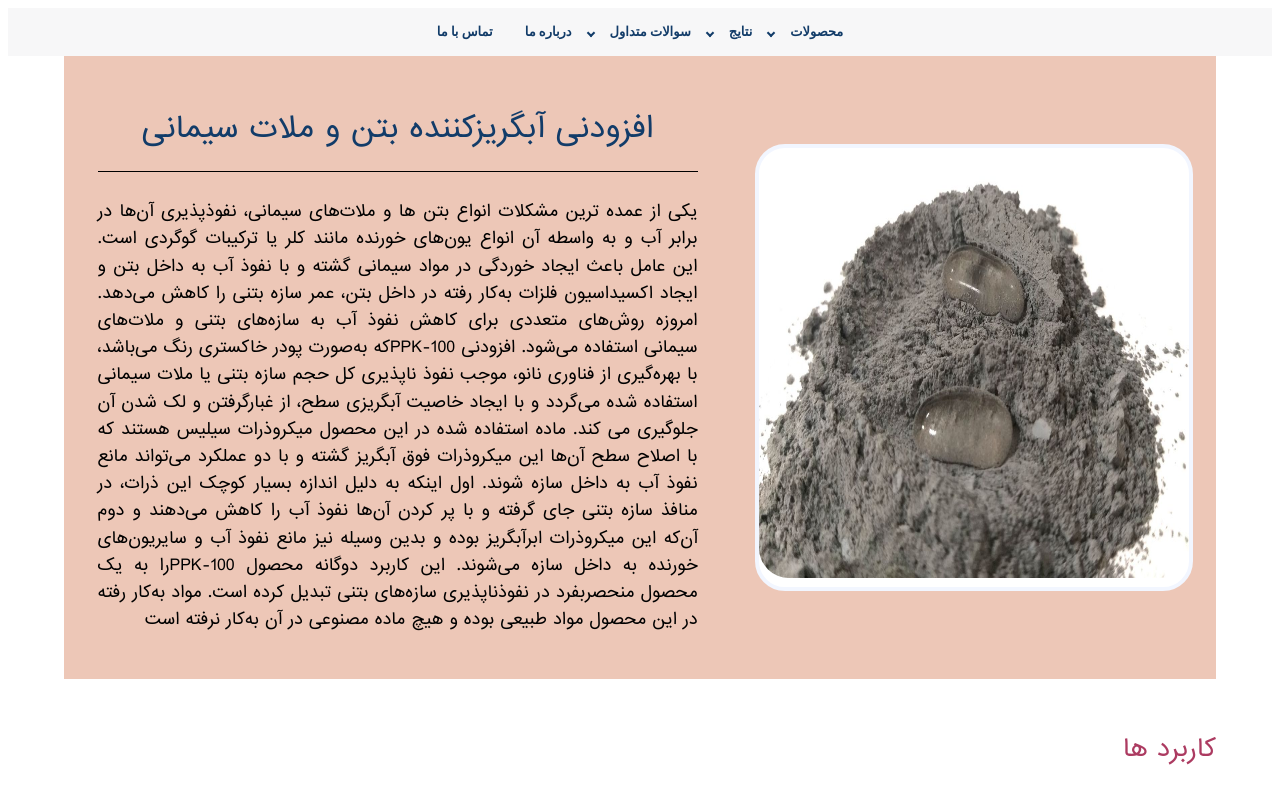
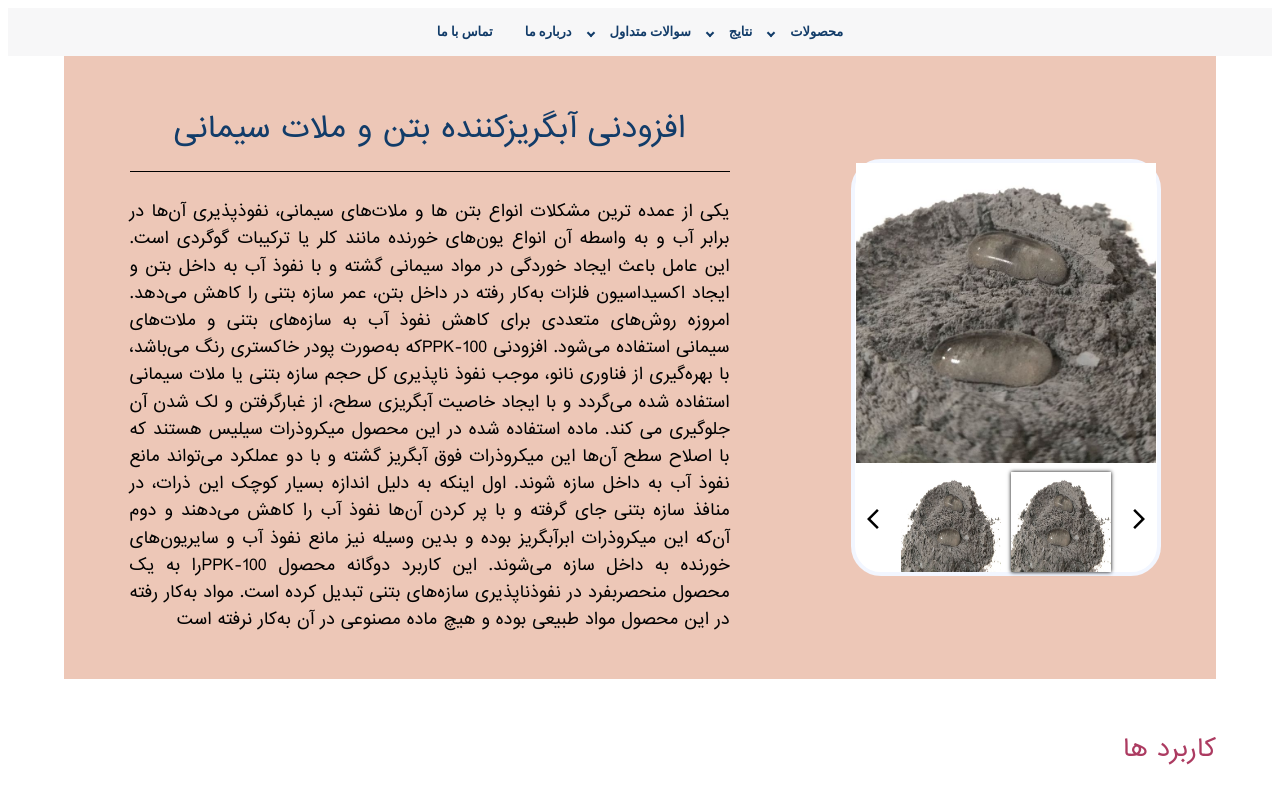
Before and after one commit to HosseinKolivand128/Partopazhuhan, a React (Create React App) app in the folder Clinet/: page /PPK-100 in a window 1280 px wide. Shown: the top 800 px of the page. Built offline with nearby package versions, Linux system fonts and the light colour scheme.

Commit message:
CreatedCarousel

```diff
--- a/Clinet/package.json
+++ b/Clinet/package.json
@@ -1,6 +1,6 @@
 {
   "name": "client",
-  "homepage":"https://partopazhuhan.ir",
+  "homepage": "https://partopazhuhan.ir",
   "version": "0.1.0",
   "private": true,
   "dependencies": {
@@ -17,6 +17,7 @@
     "react-scripts": "^5.0.1",
     "react-slick": "^0.29.0",
     "slick-carousel": "^1.8.1",
+    "swiper": "^10.2.0",
     "web-vitals": "^2.1.4"
   },
   "scripts": {
--- a/Clinet/src/App.jsx
+++ b/Clinet/src/App.jsx
@@ -31,6 +31,8 @@ import ppk101 from "./public/Documents/PPK-101.pdf"
 import ppk102 from "./public/Documents/PPK-102.pdf"
 import Contactus from './Pages/Contactus';
 import Aboutus from './Pages/Aboutus';
+import Resualts from './Pages/Resualts';
+
 function App() {
 const navLinks = [
     {
@@ -162,6 +164,12 @@ const navLinks = [
             <Aboutus/>
           }
         ></Route>
+         <Route
+          path="/Resualts"
+          element={
+            <Resualts/>
+          }
+        ></Route>
 
         {/*<Route
           path="/Student"
--- a/Clinet/src/Pages/Products.jsx
+++ b/Clinet/src/Pages/Products.jsx
@@ -1,10 +1,88 @@
 import { Box, Button, Container,Card,CardActionArea,CardMedia,CardContent} from "@mui/material";
 import pic4 from "../public/Pictures/pic4.jpg"
+import ArrowBackIosNewIcon from '@mui/icons-material/ArrowBackIosNew';
+import ArrowForwardIosIcon from '@mui/icons-material/ArrowForwardIos';
 import pic3 from "../public/Pictures/pic3.jpg"
 import { useNavigate } from "react-router-dom";
-import { redirect } from "react-router-dom";
 import { useEffect } from "react";
+import React, { useRef, useState } from 'react';
 
+
+import style from '../Style/productCarousel.module.css'
+// Import Swiper React components
+
+const Carousel=({images}) => {
+      const [fade, setFade] = useState(false);
+    const[currentImage,setCurrentImage]=useState(0);
+    const handleClick=(index)=>{
+        setFade(true);
+        setTimeout(() => {
+            setCurrentImage(index);
+            setFade(false);
+        }, 0);
+  };
+    const handlePrev=()=>{
+        setFade(true);
+        setTimeout(() => {
+            setCurrentImage((prevImage)=>(prevImage===0?images.length-1:prevImage-1))
+            setFade(false);
+        }, 0);
+    }
+    const handleNext=()=>{
+        setFade(true);
+        setTimeout(() => {
+            setCurrentImage((prevImage)=>(prevImage===images.length-1?0:prevImage+1))
+            setFade(false);
+        }, 0);
+    }
+    const renderThumbs=()=>{
+        return images.map((src,index)=>{
+            console.log(src);
+            return(
+                <img
+                // style={style[]}
+                key={index}
+                src={pic3}
+                alt={`${index+1}`}
+                onClick={()=>handleClick(index)}
+                className={currentImage === index ? style["active"] : ''}
+                />
+            )
+        });
+    };
+     const renderMainImage=()=>{
+        return(
+            <div className={style[`main-image${fade ? ' fade' : ''}`]}>
+                <img
+                src={images[currentImage]}
+                alt={`${currentImage+1}`}
+                />
+            </div>
+        );
+     };
+     return(
+         <div className={style["gallery-carousel"]}>
+                {renderMainImage()}
+            <div className={style["navigation"]}>
+                <button
+
+onClick={handlePrev}>
+                <ArrowForwardIosIcon/>
+                </button>
+                <div className={style["thumbs"]}
+
+>
+                    {renderThumbs()}
+                </div>
+                <button
+
+onClick={handleNext}>
+                    <ArrowBackIosNewIcon/>
+                </button>
+            </div>
+        </div>
+     );
+}
 
 const Products=({props})=>{
     useEffect(()=>{
@@ -18,7 +96,6 @@ const Products=({props})=>{
     },[]);
 
     const{name,description,others,pic,pdf}=props;
-    // console.log(others.link.l2);
 
     const navigate=useNavigate();
     const handlePageReload=(link)=>{
@@ -26,7 +103,6 @@ const Products=({props})=>{
         window.scrollTo({
                 top:0,
                 behavior:"smooth",
-
         });
     }
     const downloadFile = (name,pdf) => {
@@ -38,7 +114,7 @@ const Products=({props})=>{
 
     link.click();
   };
-
+  const images=[pic3,pic4]
     return(
         <main>
             <Container maxWidth="lg">
@@ -55,7 +131,7 @@ const Products=({props})=>{
                         // marginLeft:"180px"
                      }} >
                         <div style={{border:"solid #f2f6ff 4px",borderRadius:"30px",backgroundColor:"white"}}>
-                            <img src={pic} alt={description} style={{borderRadius:"30px",height:"430px",width:"430px"}}></img>
+                            <Carousel images={images}/>
                         </div>
                      </section>
 
--- a/Clinet/src/Pages/Resualts.jsx
+++ b/Clinet/src/Pages/Resualts.jsx
@@ -0,0 +1,111 @@
+import React, { useRef, useState } from 'react';
+// Import Swiper React components
+import { Swiper, SwiperSlide } from 'swiper/react';
+
+// Import Swiper styles
+import 'swiper/css';
+import 'swiper/css/free-mode';
+import 'swiper/css/navigation';
+import 'swiper/css/thumbs';
+// import './style.css'
+import pic from '../assets/Landscape-Color.jpg'
+
+// import required modules
+import { FreeMode, Navigation, Thumbs } from 'swiper/modules';
+
+// import "../Components/style.css"
+
+
+
+const Resualts=()=>{
+    const [thumbsSwiper, setThumbsSwiper] = useState(null);
+    return(<>
+     <Swiper
+        style={{
+          '--swiper-navigation-color': '#fff',
+          '--swiper-pagination-color': '#fff',
+        }}
+        loop={true}
+        spaceBetween={10}
+        navigation={true}
+        thumbs={{ swiper: thumbsSwiper }}
+        modules={[FreeMode, Navigation, Thumbs]}
+        className="mySwiper2"
+      >
+        <SwiperSlide>
+          <img src={pic} />
+        </SwiperSlide>
+        <SwiperSlide>
+          <img src={pic} />
+        </SwiperSlide>
+        <SwiperSlide>
+          <img src={pic} />
+        </SwiperSlide>
+        <SwiperSlide>
+          <img src="https://swiperjs.com/demos/images/nature-4.jpg" />
+        </SwiperSlide>
+        <SwiperSlide>
+          <img src="https://swiperjs.com/demos/images/nature-5.jpg" />
+        </SwiperSlide>
+        <SwiperSlide>
+          <img src="https://swiperjs.com/demos/images/nature-6.jpg" />
+        </SwiperSlide>
+        <SwiperSlide>
+          <img src="https://swiperjs.com/demos/images/nature-7.jpg" />
+        </SwiperSlide>
+        <SwiperSlide>
+          <img src="https://swiperjs.com/demos/images/nature-8.jpg" />
+        </SwiperSlide>
+        <SwiperSlide>
+          <img src="https://swiperjs.com/demos/images/nature-9.jpg" />
+        </SwiperSlide>
+        <SwiperSlide>
+          <img src="https://swiperjs.com/demos/images/nature-10.jpg" />
+        </SwiperSlide>
+      </Swiper>
+      <Swiper
+        onSwiper={setThumbsSwiper}
+        loop={true}
+        spaceBetween={10}
+        slidesPerView={4}
+        freeMode={true}
+        watchSlidesProgress={true}
+        modules={[FreeMode, Navigation, Thumbs]}
+        className="mySwiper"
+      >
+        <SwiperSlide>
+          <img src="https://swiperjs.com/demos/images/nature-1.jpg" />
+        </SwiperSlide>
+        <SwiperSlide>
+          <img src="https://swiperjs.com/demos/images/nature-2.jpg" />
+        </SwiperSlide>
+        <SwiperSlide>
+          <img src="https://swiperjs.com/demos/images/nature-3.jpg" />
+        </SwiperSlide>
+        <SwiperSlide>
+          <img src="https://swiperjs.com/demos/images/nature-4.jpg" />
+        </SwiperSlide>
+        <SwiperSlide>
+          <img src="https://swiperjs.com/demos/images/nature-5.jpg" />
+        </SwiperSlide>
+        <SwiperSlide>
+          <img src="https://swiperjs.com/demos/images/nature-6.jpg" />
+        </SwiperSlide>
+        <SwiperSlide>
+          <img src="https://swiperjs.com/demos/images/nature-7.jpg" />
+        </SwiperSlide>
+        <SwiperSlide>
+          <img src="https://swiperjs.com/demos/images/nature-8.jpg" />
+        </SwiperSlide>
+        <SwiperSlide>
+          <img src="https://swiperjs.com/demos/images/nature-9.jpg" />
+        </SwiperSlide>
+        <SwiperSlide>
+          <img src="https://swiperjs.com/demos/images/nature-10.jpg" />
+        </SwiperSlide>
+      </Swiper>
+    </>
+    )
+}
+
+export default Resualts;
--- /dev/null
+++ b/Clinet/src/Style/productCarousel.module.css
@@ -0,0 +1,56 @@
+.gallery-carousel {
+  display: flex;
+  flex-direction: column;
+  align-items: center;
+}
+
+.navigation {
+  display: flex;
+  align-items: center;
+  justify-content: center;
+  gap: 10px;
+}
+
+.navigation button {
+  border: none;
+  background-color: transparent;
+  font-size: 24px;
+  cursor: pointer;
+  /* position: absolute; */
+  /* left: ; */
+  /* justify-content: space-around; */
+}
+
+.thumbs {
+  display: flex;
+  justify-content: center;
+  gap: 10px;
+}
+
+.thumbs img {
+  width: 100px;
+  height: 100px;
+  cursor: pointer;
+  transition: opacity 0.5s ease-in-out;
+     animation: fade 2s;
+}
+
+.thumbs img.active {
+ box-shadow: 0 0 4px black;
+}
+
+.main-image img {
+  width: 300px;
+  height: 300px;
+  object-fit: cover;
+  animation: fade 2s;
+}
+
+@keyframes fade {
+  from {
+    opacity: 0;
+  }
+  to {
+    opacity: 1;
+  }
+}
```
Also changed, not shown: Clinet/src/Components/Carousell.jsx (added), Clinet/src/assets/Landscape-Color.jpg (added), 1 other file (tests, documents, lock files or other folders).
